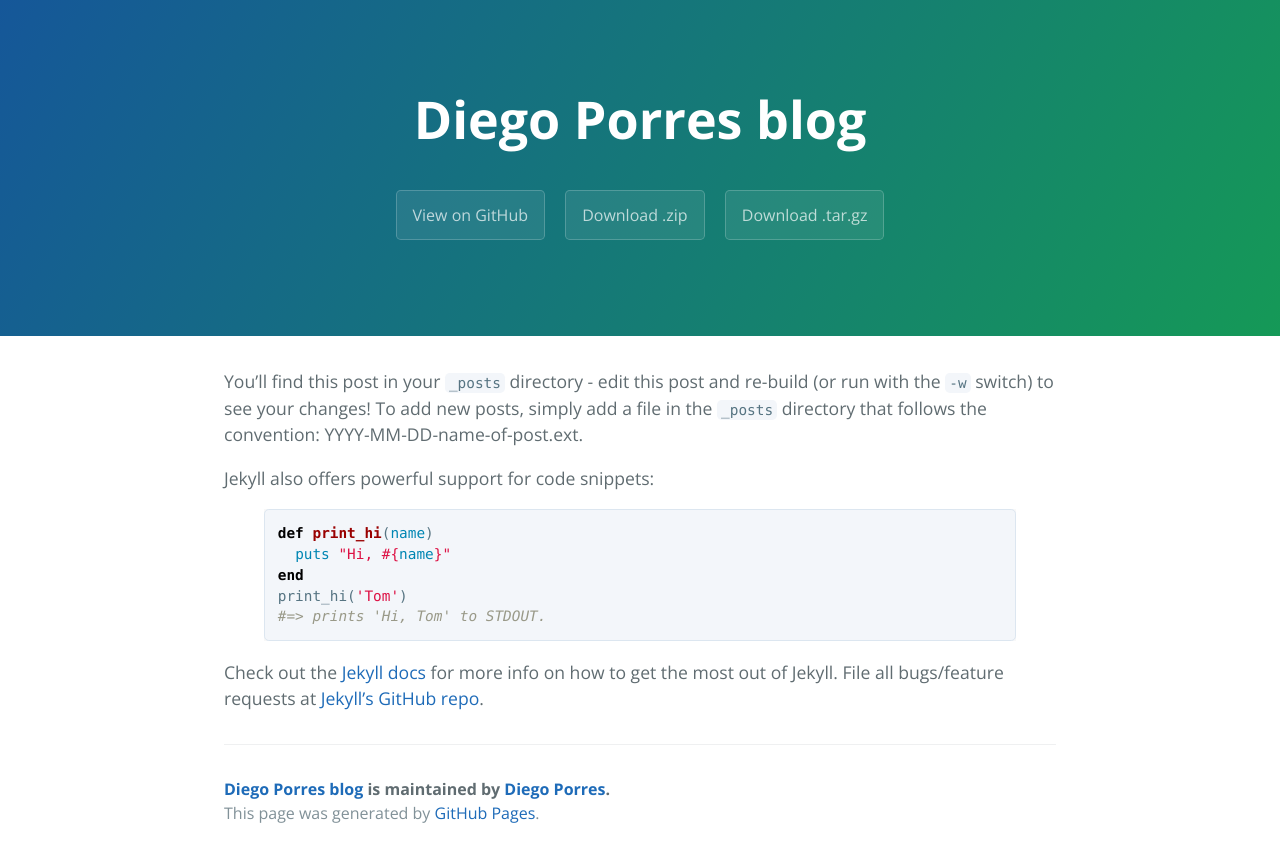
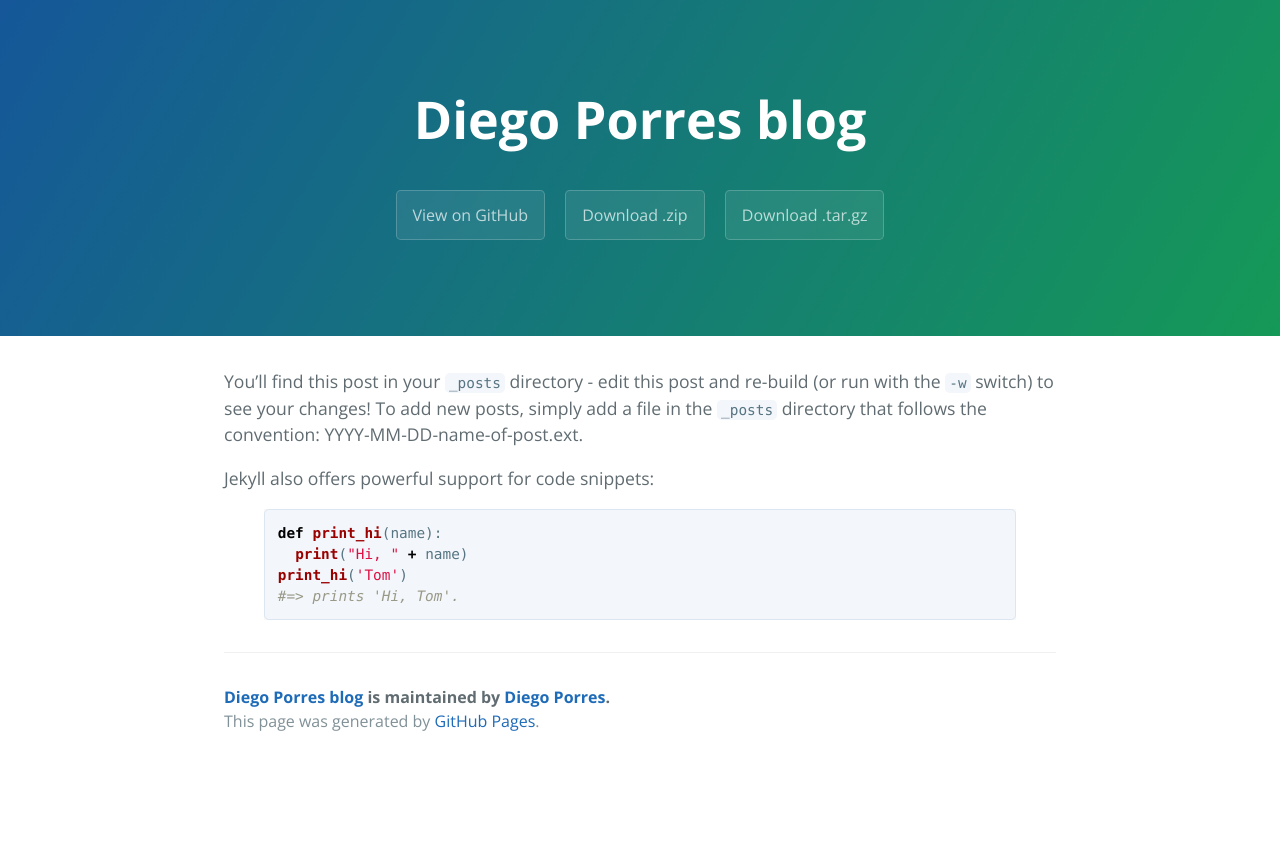
Before and after one commit to PDillis/pdillis.github.io, a Jekyll site: the page built from _posts/2018-02-26-sample-content.markdown, in a window 1280 px wide. Shown: the top 862 px of the page. Built offline with Jekyll 4.4.1, drawn with Linux system fonts in a browser that asks for light colours.

Commit message:
Update and rename 2016-02-12-sample-content.markdown to 2018-02-26-sample-content.markdown

```diff
--- a/_posts/2016-02-12-sample-content.markdown
+++ b/_posts/2018-02-26-sample-content.markdown
@@ -1,7 +1,7 @@
 ---
 layout: default
-title:  "Welcome to Jekyll!"
-date:   2016-02-12 17:50:00
+title:  "Welcome to my blog!"
+date:   2016-02-26 22:00:00
 categories: main
 ---
 
@@ -10,15 +10,12 @@
 
 Jekyll also offers powerful support for code snippets:
 
-{% highlight ruby %}
-def print_hi(name)
-  puts "Hi, #{name}"
-end
+{% highlight python %}
+def print_hi(name):
+  print("Hi, " + name)
 print_hi('Tom')
-#=> prints 'Hi, Tom' to STDOUT.
+#=> prints 'Hi, Tom'.
 {% endhighlight %}
-
-Check out the [Jekyll docs][jekyll] for more info on how to get the most out of Jekyll. File all bugs/feature requests at [Jekyll's GitHub repo][jekyll-gh].
 
 [jekyll-gh]: https://github.com/mojombo/jekyll
 [jekyll]:    http://jekyllrb.com
```
